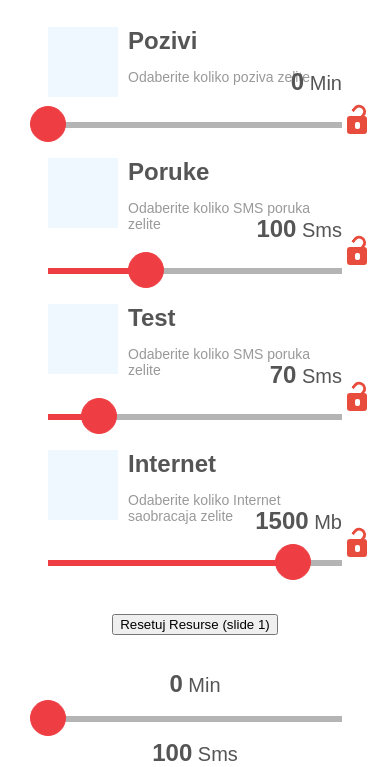
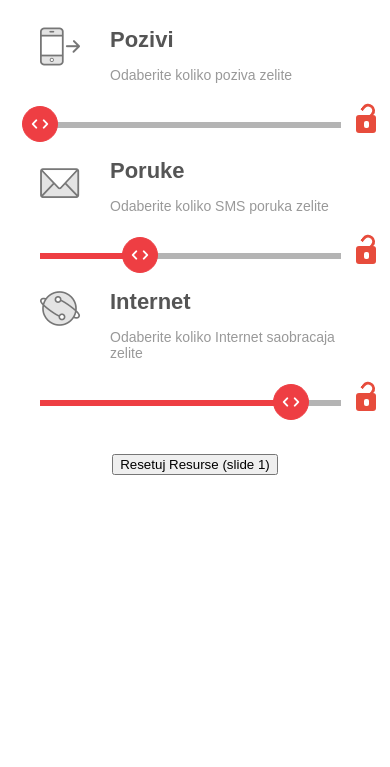
Before and after one commit to avramz/rms, a website: page examples/index.html in a window 390 px wide. Shown: the part 61-828 px from the top of the page. Drawn offline with nearby package versions, Linux system fonts and the light colour scheme.

Commit message:
responsive css

```diff
--- a/examples/index.html
+++ b/examples/index.html
@@ -8,13 +8,13 @@
     <script src="../bower_components/jquery/dist/jquery.min.js" type="text/javascript"></script>
     <script src="../dist/multi-range-slider.min.js" type="text/javascript"></script>
     <script type="text/javascript">
-        var $p1, $plugin;
+        var $plugin;
 
         $(document).ready(function () {
-           $plugin = $('#ninja').MultiRangeSlider({
+           $plugin = $('#rms').MultiRangeSlider({
                 rangeSelector: '.slide',
                 lockClass: 'test-lock',
-                handleClass: 'handle',
+                handleClass: 'icon-chevron-left',
                 onInit: function (sliders) {
                     console.log('plugin initialized ', sliders);
                 },
@@ -22,26 +22,6 @@
                     $('#test').html($plugin.getSlideSum())
                 }
             });
-
-            $p1 = $('.plugin').MultiRangeSlider({
-                rangeSelector: '.slide',
-                useLock: false,
-                onInit: function (sliders) {
-                    console.log('plugin initialized ', sliders);
-//                    sliders.sms.$label.text(Math.round(sliders.gprs.getValue() * 1024))
-                },
-                onDrag: function (sliders) {
-//                    sliders.sms.$label.text(Math.round(sliders.gprs.getValue() * 1024))
-                }
-            });
-
-//            $('#test').MultiRangeSlider({
-//                rangeSelector: '.slide',
-//                useLock: false,
-//                onInit: function (sliders) {
-//                    console.log('plugin initialized ', sliders);
-//                }
-//            });
 
             $('#reset1').on('click', function () {
                 $plugin.reset();
@@ -51,13 +31,13 @@
 </head>
 <body>
 <h1>Demo</h1>
-
-<div id="ninja">
+<div class="cont">
+<div id="rms">
     <div class="slide-wrap">
         <div class="slide" data-rms-step="0.08" data-rms-name="voice" data-rms-max="110">
             <div class="info">
                 <div class="title">
-                    <span class="icon"></span>
+                    <span class="icon"><span class="icon-calls"><span class="path1"></span><span class="path2"></span><span class="path3"></span><span class="path4"></span><span class="path5"></span><span class="path6"></span></span></span>
 
                     <h3>Pozivi</h3>
 
@@ -74,26 +54,9 @@
         <div class="slide" data-rms-step="0.03" data-rms-min="100" data-rms-max="300" data-rms-name="sms">
             <div class="info">
                 <div class="title">
-                    <span class="icon"></span>
+                    <span class="icon"><span class="icon-SMS"><span class="path1"></span><span class="path2"></span><span class="path3"></span><span class="path4"></span><span class="path5"></span></span></span>
 
                     <h3>Poruke</h3>
-
-                    <p>Odaberite koliko SMS poruka zelite</p>
-                </div>
-                <div class="label">
-                    <span data-rms-label></span>
-                    Sms
-                </div>
-            </div>
-        </div>
-    </div>
-    <div class="slide-wrap">
-        <div class="slide" data-rms-step="0.07" data-rms-min="70" data-rms-max="400" data-rms-name="test">
-            <div class="info">
-                <div class="title">
-                    <span class="icon"></span>
-
-                    <h3>Test</h3>
 
                     <p>Odaberite koliko SMS poruka zelite</p>
                 </div>
@@ -108,7 +71,7 @@
         <div class="slide" data-rms-step="0.005" data-rms-min="1500" data-rms-max="1800" data-rms-name="gprs">
             <div class="info">
                 <div class="title">
-                    <span class="icon"></span>
+                    <span class="icon"><span class="icon-mobile-net"><span class="path1"></span><span class="path2"></span></span></span>
 
                     <h3>Internet</h3>
 
@@ -122,7 +85,7 @@
         </div>
     </div>
 </div>
-
+</div>
 <br>
 
 <button id="reset1">Resetuj Resurse (slide 1)</button>
@@ -130,43 +93,6 @@
 <br>
 <br>
 
-<div id="ninja2" class="plugin">
-    <div class="slide-wrap">
-        <div class="slide" data-rms-step="0.18" data-rms-name="voice" data-rms-max="190">
-            <br>
-            <div class="label center">
-                <span data-rms-label></span>
-                Min
-            </div>
-            <br>
-        </div>
-    </div>
-    <div class="slide-wrap">
-        <div class="slide" data-rms-step="0.023" data-rms-min="100" data-rms-max="500" >
-            <br>
-            <div class="label center">
-                <span data-rms-label></span>
-                Sms
-            </div>
-            <br>
-        </div>
-    </div>
-    <div class="slide-wrap">
-        <div class="slide" data-rms-step="0.075" data-rms-min="1000" data-rms-max="1300" data-rms-name="gprs">
-            <br>
-            <div class="label center">
-                <span data-rms-label></span>
-                kb
-            </div>
-            <br>
-        </div>
-    </div>
-</div>
-
-<h2>2 el</h2>
-<div id="test" class="plugin">
-
-</div>
-
+<div id="test"></div>
 </body>
 </html>
--- /dev/null
+++ b/src/css/_icons.scss
@@ -0,0 +1,109 @@
+@font-face {
+  font-family: 'icomoon';
+  src:    url('../../src/fonts/icomoon.eot?vssjhq');
+  src:    url('../../src/fonts/icomoon.eot?vssjhq#iefix') format('embedded-opentype'),
+  url('../../src/fonts/icomoon.ttf?vssjhq') format('truetype'),
+  url('../../src/fonts/icomoon.woff?vssjhq') format('woff'),
+  url('../../src/fonts/icomoon.svg?vssjhq#icomoon') format('svg');
+  font-weight: normal;
+  font-style: normal;
+}
+
+[class^="icon-"], [class*=" icon-"] {
+  /* use !important to prevent issues with browser extensions that change fonts */
+  font-family: 'icomoon' !important;
+  speak: none;
+  font-style: normal;
+  font-weight: normal;
+  font-variant: normal;
+  text-transform: none;
+  line-height: 1;
+
+  /* Better Font Rendering =========== */
+  -webkit-font-smoothing: antialiased;
+  -moz-osx-font-smoothing: grayscale;
+}
+
+.icon-chevron-left:before, .icon-chevron-left:after {
+  content: "\e900";
+}
+.icon-chevron-left:after {
+  display: inline-block;
+  transform: rotate(180deg);
+}
+.icon-calls .path1:before {
+  content: "\e901";
+  color: rgba(118, 118, 118, 0.2);
+}
+.icon-calls .path2:before {
+  content: "\e902";
+  margin-left: -1em;
+  color: rgb(118, 118, 118);
+}
+.icon-calls .path3:before {
+  content: "\e903";
+  margin-left: -1em;
+  color: rgb(118, 118, 118);
+}
+.icon-calls .path4:before {
+  content: "\e904";
+  margin-left: -1em;
+  color: rgba(118, 118, 118, 0.2);
+}
+.icon-calls .path5:before {
+  content: "\e905";
+  margin-left: -1em;
+  color: rgb(118, 118, 118);
+}
+.icon-calls .path6:before {
+  content: "\e906";
+  margin-left: -1em;
+  color: rgb(118, 118, 118);
+}
+.icon-mobile-net .path1:before {
+  content: "\e907";
+  color: rgb(118, 118, 118);
+}
+.icon-mobile-net .path2:before {
+  content: "\e908";
+  margin-left: -1em;
+  color: rgba(118, 118, 118, 0.2);
+}
+.icon-security .path1:before {
+  content: "\e909";
+  color: rgba(228, 228, 228, 0.8);
+}
+.icon-security .path2:before {
+  content: "\e90a";
+  margin-left: -1.46484375em;
+  color: rgba(85, 85, 85, 0.8);
+}
+.icon-security .path3:before {
+  content: "\e90b";
+  margin-left: -1.46484375em;
+  color: rgba(85, 85, 85, 0.8);
+}
+.icon-SMS .path1:before {
+  content: "\e90c";
+  color: rgba(86, 86, 86, 0.8);
+}
+.icon-SMS .path2:before {
+  content: "\e90d";
+  margin-left: -1.46484375em;
+  color: rgba(86, 86, 86, 0.16000000000000003);
+}
+.icon-SMS .path3:before {
+  content: "\e90e";
+  margin-left: -1.46484375em;
+  color: rgba(86, 86, 86, 0.16000000000000003);
+}
+.icon-SMS .path4:before {
+  content: "\e90f";
+  margin-left: -1.46484375em;
+  color: rgba(255, 255, 255, 0.8);
+}
+.icon-SMS .path5:before {
+  content: "\e910";
+  margin-left: -1.46484375em;
+  color: rgba(86, 86, 86, 0.16000000000000003);
+}
--- a/src/css/_themes.scss
+++ b/src/css/_themes.scss
@@ -1,5 +1,5 @@
 .rms-slide {
-  width: 100%;
+  width: 97%;
   position: relative;
   margin: 30px 0;
   text-align: left;
@@ -62,11 +62,22 @@
     z-index: 2;
     vertical-align: middle;
     background-color: #ee3e43;
-    color: #2C3D4F;
+    color: #fff;
     font-family: sans-serif;
     top: -16px;
+    font-size: 16px;
 
     transition: all .3s ease-in-out;
+
+    &:before, &:after {
+      position: absolute;
+      top: 9px;
+      left: 4px;
+    }
+
+    &:after {
+      left: 14px;
+    }
   }
 
   .rms-slide-lock {
@@ -77,8 +88,8 @@
     background-color: #e74c3c;
     border-radius: 3px;
     position: absolute;
-    right: -25px;
-    top: 89px;
+    right: -35px;
+    bottom: -5px;
     transition: all .3s ease-in;
 
     &:before {
@@ -149,6 +160,12 @@
       left: 17px;
     }
   }
+
+  @media screen and (max-width: 767px) {
+    .label {
+      display: none;
+    }
+  }
 }
 
 .rms-select-disable {
--- a/src/css/style.scss
+++ b/src/css/style.scss
@@ -1,18 +1,24 @@
 @import "variables";
 @import "themes";
+@import "icons";
 
 /*
     Common styles
 */
-#ninja, #ninja2 {
 
+#rms {
+  padding: 0 20px;
 }
 
 body {
   font-family: sans-serif;
   text-align: center;
   overflow-x: hidden;
-  padding: 0 40px;
+  margin: 0;
+}
+
+.cont {
+  padding: 0 20px;
 }
 
 .info {
@@ -23,10 +29,15 @@ body {
 .icon {
   width: 70px;
   height: 70px;
-  margin-right: 10px;
   display: inline-block;
-  background-color: aliceblue;
+  font-size: 60px;
+  text-align: left;
   float: left;
+
+  .icon-SMS {
+    font-size: 70px;
+    margin-left: -24px;
+  }
 }
 
 h3 {
@@ -55,3 +66,18 @@ p {
 .center {
   text-align: center;
 }
+
+@media screen and (max-width: 767px) {
+  h3 {
+    font-size: 22px;
+  }
+
+  .icon {
+    font-size: 40px;
+
+    .icon-SMS {
+      font-size: 50px;
+      margin-left: -17px;
+    }
+  }
+}
```
Also changed, not shown: dist/css/style.css, src/fonts/icomoon.ttf (added), src/fonts/icomoon.woff (added), 3 other files.
